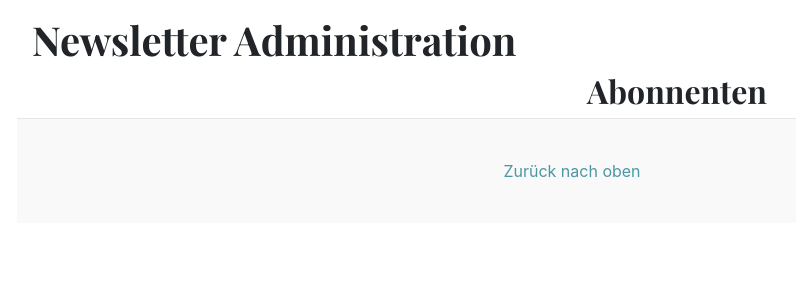
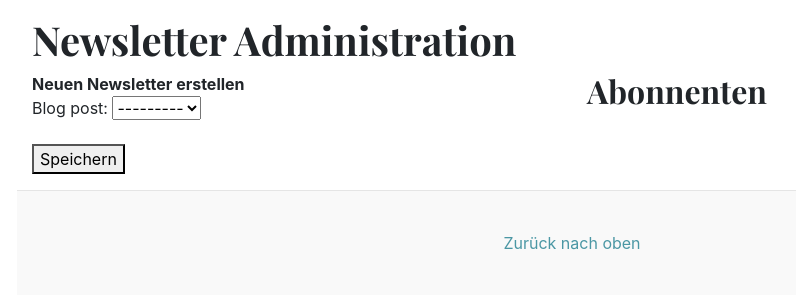
Before and after one commit to ChristianGroeber/sarah-website, a Django app: page /newsletter/ in a window 1280 px wide. Shown: the part 193-493 px from the top of the page, without its empty margins (68-864 px from the left). Run offline with Django 3.2, Linux system fonts and the light colour scheme; the visitor is signed in with stand-in values (Sample User, id 1); data that the repository does not hold is empty; parts of the project's set-up code (start-up, migrations or seed data) failed here and were passed over; some libraries are stand-ins or nearby versions.

Commit message:
implemented newsletter adding and deleting

```diff
--- a/sakreativ/blog/templates/newsletter/index.html
+++ b/sakreativ/blog/templates/newsletter/index.html
@@ -6,7 +6,15 @@
 <h1>Newsletter Administration</h1>
 <div class="row">
     <div class="col-sm-6">
-
+        {% for newsletter in newsletters %}
+        <b>{{ newsletter }}</b> {{ newsletter.blog_post.date_posted }} <a href="delete/{{ newsletter.id }}/">Löschen</a><br>
+        {% endfor %}
+        <b>Neuen Newsletter erstellen</b>
+        <form method="POST">
+            {% csrf_token %}
+            {{ form.as_p }}
+            <button type="submit">Speichern</button>
+        </form>
     </div>
     <div class="col-sm-6">
         <h2>Abonnenten</h2>
--- a/sakreativ/newsletter/admin.py
+++ b/sakreativ/newsletter/admin.py
@@ -1,6 +1,7 @@
 from django.contrib import admin
-from .models import Subscriber
+from .models import Subscriber, Newsletter
 
 # Register your models here.
 
 admin.site.register(Subscriber)
+admin.site.register(Newsletter)
--- a/sakreativ/newsletter/forms.py
+++ b/sakreativ/newsletter/forms.py
@@ -1,9 +1,15 @@
 from django.forms import forms, models
 
-from .models import Subscriber
+from .models import Subscriber, Newsletter
 
 
 class SubscriptionForm(models.ModelForm):
     class Meta:
         model = Subscriber
         fields = ('email_address', )
+
+
+class CreateNewsletter(models.ModelForm):
+    class Meta:
+        model = Newsletter
+        exclude = ()
--- a/sakreativ/newsletter/models.py
+++ b/sakreativ/newsletter/models.py
@@ -25,4 +25,4 @@ class Newsletter(Model):
     blog_post = ForeignKey(Post, on_delete=models.CASCADE)
 
     def __str__(self):
-        return self.blog_post.from_fields.date_posted
+        return str(self.blog_post)
--- a/sakreativ/newsletter/urls.py
+++ b/sakreativ/newsletter/urls.py
@@ -2,8 +2,9 @@ from django.urls import path
 from . import views
 
 urlpatterns = [
-    path('', views.index),
+    path('', views.index, name='newsletter'),
     path('unsubscribe/<unsubscribe_id>/', views.unsubscribe),
     path('subscribe/', views.subscribe),
-    path('subscribe/<subscriber_mail>/', views.subscribe_from_url)
+    path('subscribe/<subscriber_mail>/', views.subscribe_from_url),
+    path('delete/<newsletter_id>/', views.delete_newsletter)
 ]
--- a/sakreativ/newsletter/views.py
+++ b/sakreativ/newsletter/views.py
@@ -1,6 +1,6 @@
 from django.shortcuts import render, redirect
-from .models import Subscriber
-from .forms import SubscriptionForm
+from .models import Subscriber, Newsletter
+from .forms import SubscriptionForm, CreateNewsletter
 
 # Create your views here.
 
@@ -9,11 +9,24 @@ def index(request):
     if str(request.user) is 'AnonymousUser':
         return redirect('index')
     subscribers = Subscriber.objects.all()
+    newsletters = Newsletter.objects.all()
     for subscriber in subscribers:
         if not subscriber.unsubscribe_id:
             subscriber.create_unsubscribe_id()
-    print(subscribers)
-    return render(request, 'newsletter/index.html', {'subscribers': subscribers})
+    if request.method == 'POST':
+        form = CreateNewsletter(request.POST)
+        print(form)
+        news = Newsletter(blog_post=form.cleaned_data['blog_post'])
+        news.save()
+        print(news)
+    form = CreateNewsletter()
+    return render(request, 'newsletter/index.html', {'subscribers': subscribers, 'newsletters': newsletters, 'form': form})
+
+
+def delete_newsletter(request, newsletter_id):
+    news = Newsletter.objects.get(pk=newsletter_id)
+    news.delete()
+    return redirect('newsletter')
 
 
 def unsubscribe(request, unsubscribe_id):
```
